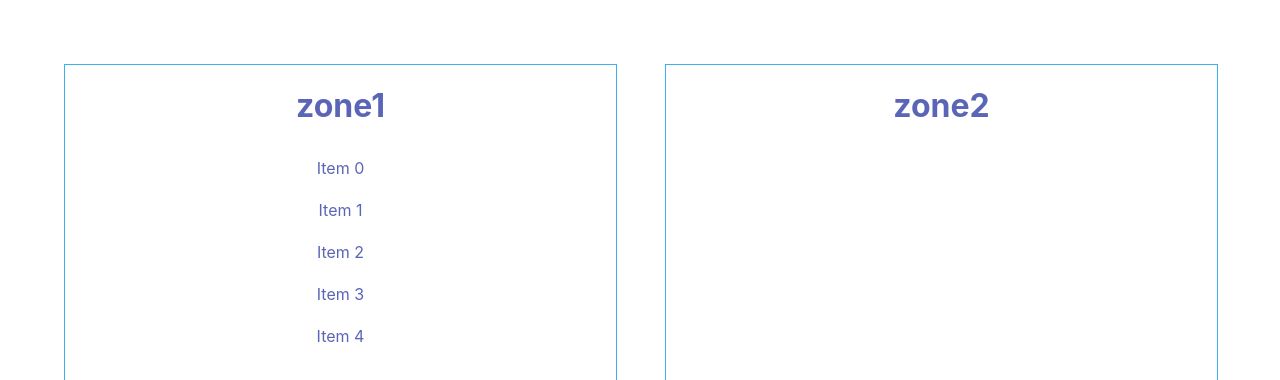
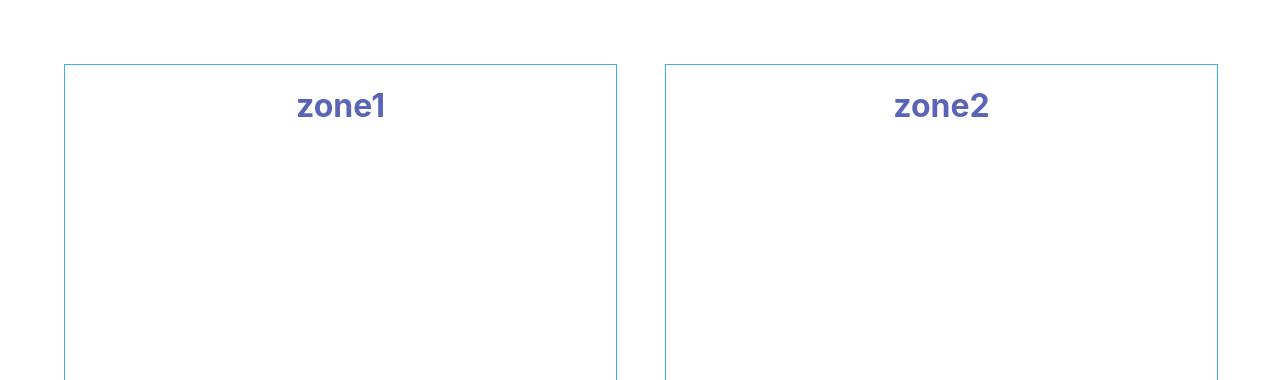
Before and after one commit to achimcc/rxjs-dnd, a React (Create React App) app: page / in a window 1280 px wide. Shown: the top 380 px of the page. Built offline with nearby package versions, Linux system fonts and the light colour scheme.

Commit message:
new styling

```diff
--- a/src/Item.tsx
+++ b/src/Item.tsx
@@ -17,7 +17,8 @@ type Pos = {
 const ItemDiv = styled.div<{ isDragging: Boolean; pos: Pos }>`
   border: 1px solid rgba(255, 255, 255, 0.75);
   border-radius: 10px/50%;
-  color: #3eb0ef,
+  color: rgba(255, 255, 255, 0.75);
+  font-weight: bold;
   margin: 5px;
   padding: 10px;
   box-sizing: border-box;
```
